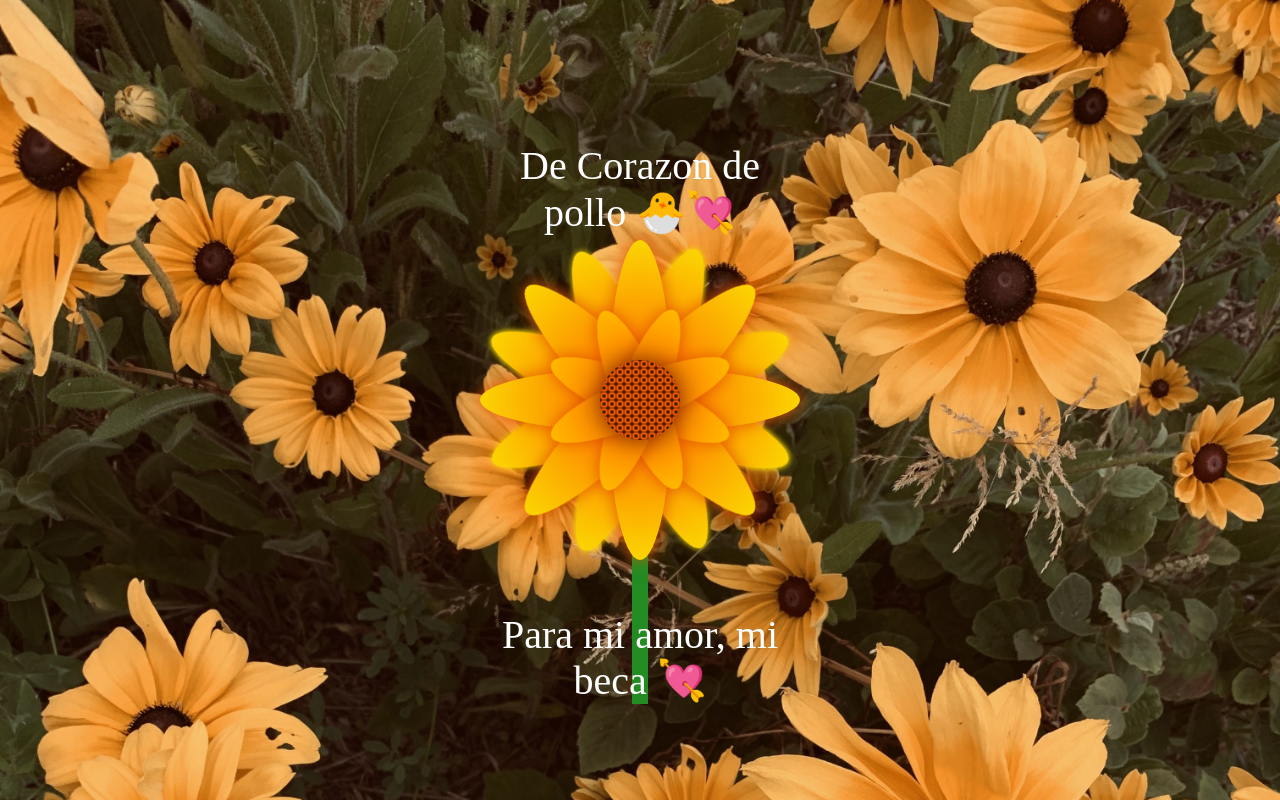
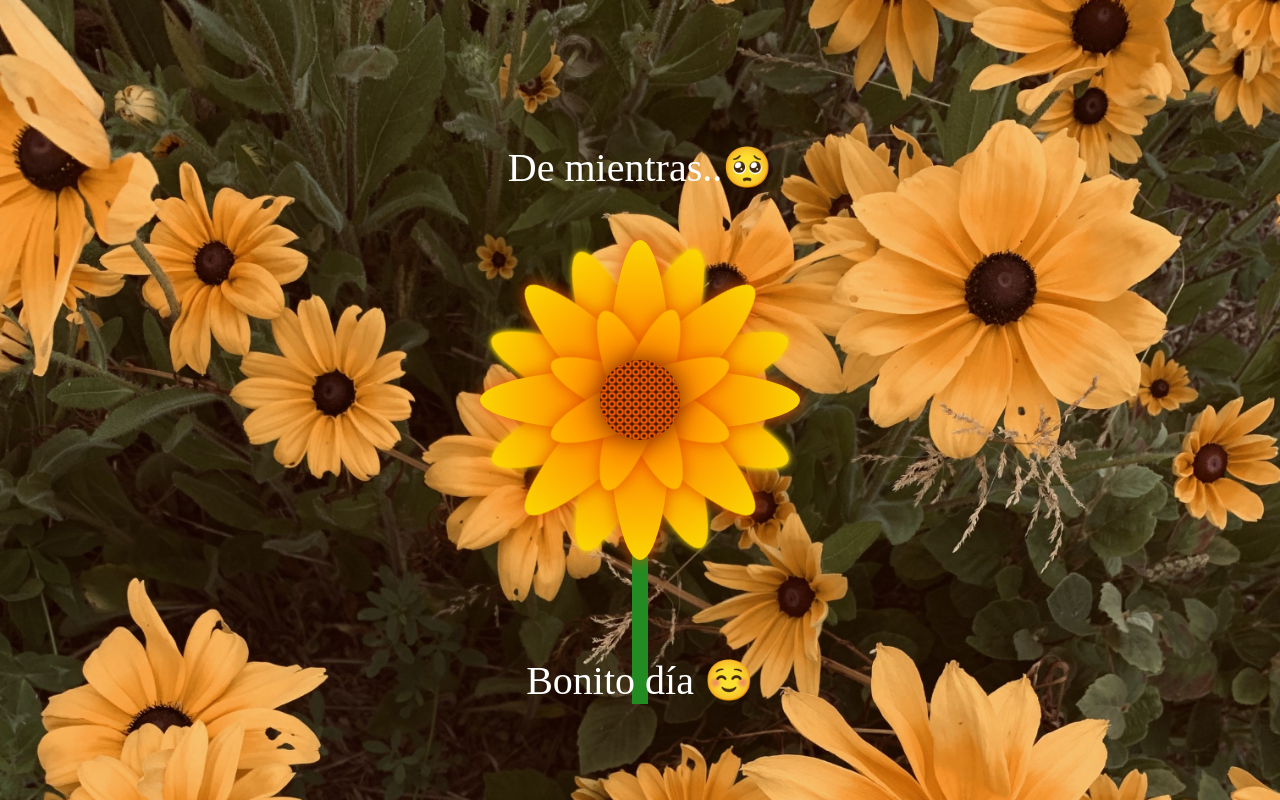
Before and after one commit to Ivan-Garita99/Amors, an Electron app: page index.html in a window 1280 px wide. Drawn offline with Linux system fonts and the light colour scheme.

Commit message:
Update index.html
Cambios de variables

```diff
--- a/index.html
+++ b/index.html
@@ -6,13 +6,13 @@
     <meta http-equiv="X-UA-Compatible" content="IE=edge">
     <meta name="viewport" content="width=device-width, initial-scale=1.0">
     <link rel="stylesheet" href="style.css">
-    <title>Estoy realmente enamorado de ti</title>
+    <title>Para mua</title>
 </head>
 
 <body>
 
     <div class="flower">
-        <div class="text-above">De Corazon de pollo 🐣💘</div>
+        <div class="text-above">De mientras..🥺</div>
         <div class="mid"></div>
         <div class="Petal1 p1"></div>
         <div class="Petal1 p2"></div>
@@ -34,11 +34,12 @@
 
 
         <div class="stem"></div> <!-- Nuevo elemento para el tallo -->
-        <div class="text-below">Para mi amor, mi beca 💘
+        <div class="text-below">Bonito día ☺️
         </div>
     </div>
 
     <div class="flower-background"></div>
 
 
+
 </html>
```
